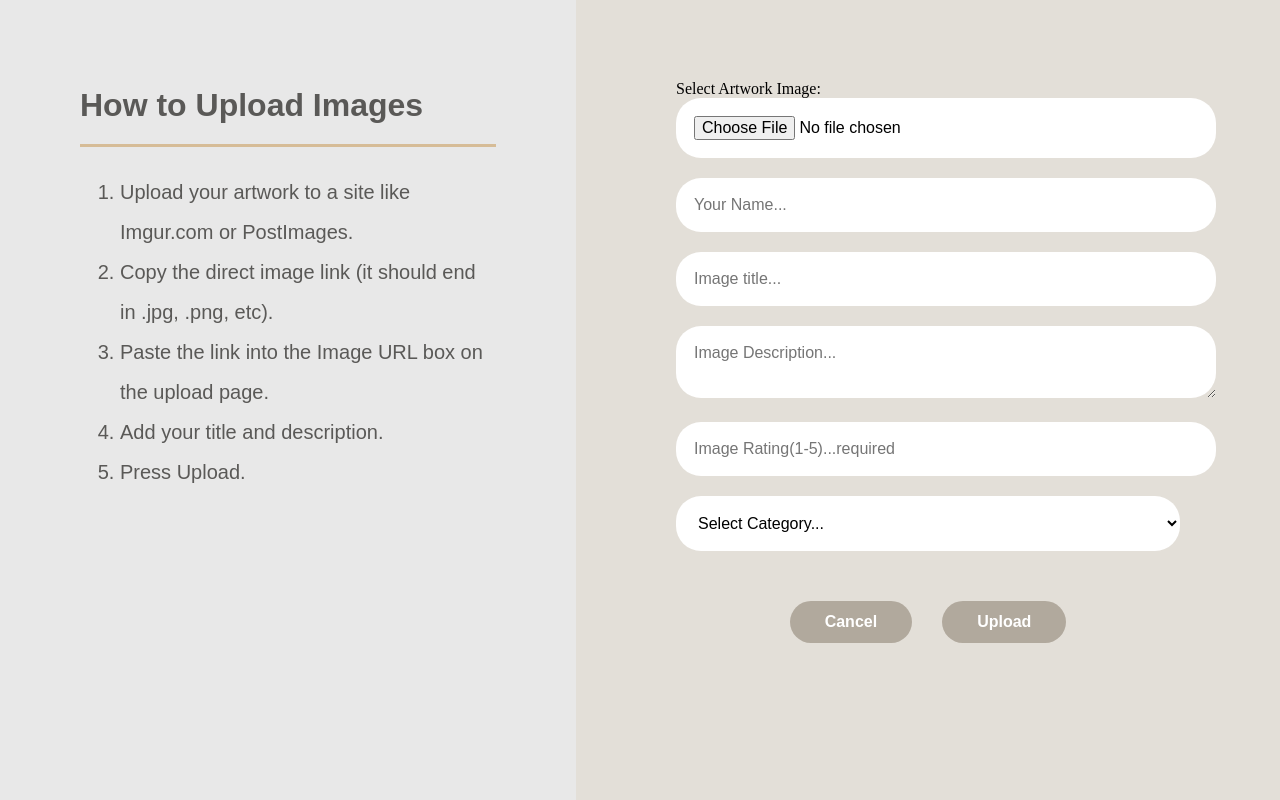
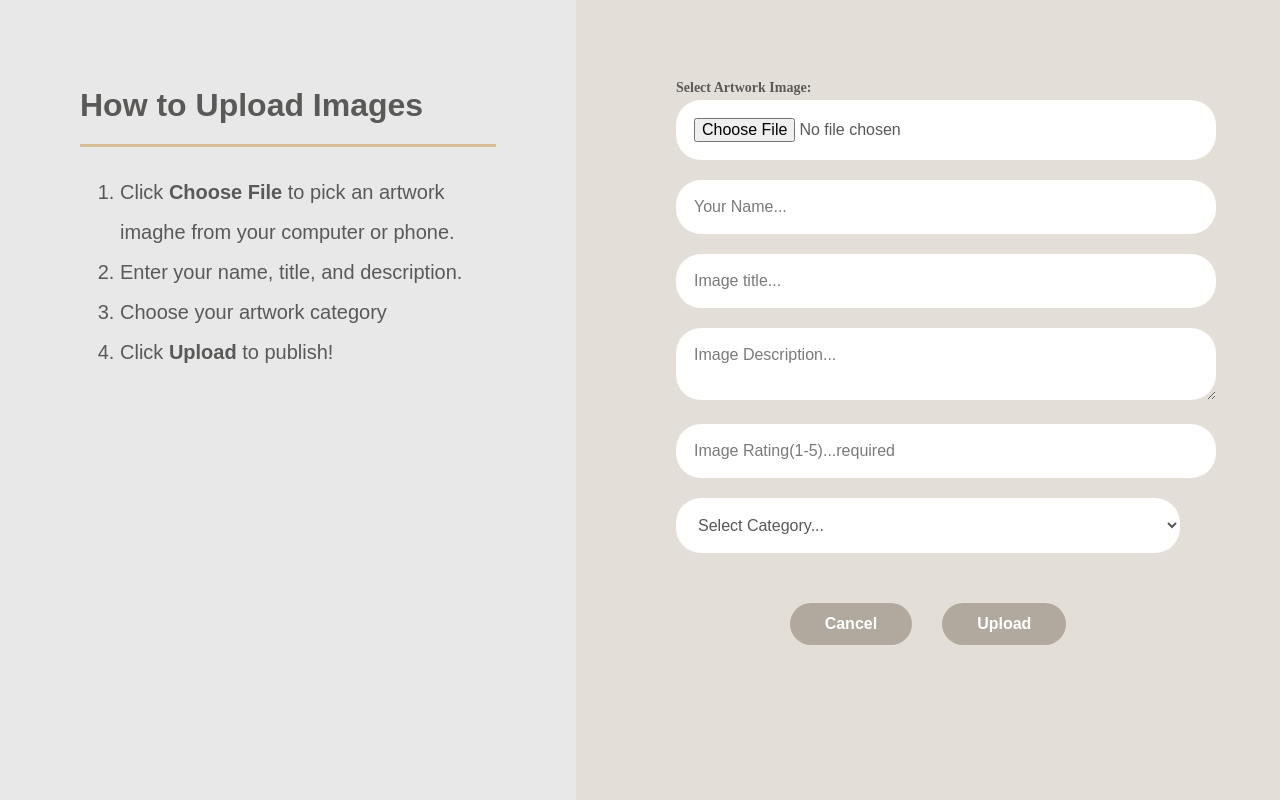
Before and after one commit to 23671jnmr/Artweb, a Flask app: page /upload in a window 1280 px wide. Run offline with Flask 3, Linux system fonts and the light colour scheme.

Commit message:
Finally changing my uploading photo Url link idea to choosing from file idea - I will probably put it  in a free cloud host so it doesn't take much space from my laptop so yeah yey!!

```diff
--- a/static/style.css
+++ b/static/style.css
@@ -488,7 +500,13 @@ body {
     background-color: #e3dfd8;
      box-sizing:  border-box;
 }
-
+.upload-right label {
+    font-size:  14px;
+    font-weight: 600;
+    color: #5a5957;
+    margin-bottom: 4px;
+    display: block;
+}
 .upload-right input,
 .upload-right textarea,
 .upload-right select {
@@ -497,11 +515,24 @@ body {
     border-radius: 25px;
     border: none;
     background-color: #fff;
+    color: #5a5957;;
     margin-bottom: 20px;
     font-size: 16px;
     font-family: 'Public Sans', sans-serif;
 }
 
+.upload-right input::placeholder,
+.upload-right textarea::placeholder {
+    color: #5a5957;
+    opacity: 0.8;
+}
+
+.upload-right select option {
+    color: #5a5957;;
+}
+.upload-right input[type='file'] {
+    color: #5a5957;;
+}
 .upload-buttons {
     display: flex;
     justify-content: center;
--- a/templates/upload.html
+++ b/templates/upload.html
@@ -12,11 +12,10 @@
             <h2>How to Upload Images </h2>
             <hr class="upload-line">
             <ol>
-                 <li>Upload your artwork to a site like Imgur.com or PostImages.</li>
-                <li>Copy the direct image link (it should end in .jpg, .png, etc).</li>
-                <li>Paste the link into the Image URL box on the upload page.</li>
-                <li>Add your title and description.</li>
-                <li>Press Upload.</li>
+                 <li>Click <strong>Choose File</strong> to pick an artwork imaghe from your computer or phone.</li>
+                <li>Enter your name, title, and description.</li>
+                <li>Choose your artwork category</li>
+                <li>Click <strong>Upload</strong> to publish!</li>
             </ol>
         </div>
 
@@ -24,8 +23,11 @@
         <div class="upload-right">
 
             <form action="{{ url_for('upload') }}" method="POST" enctype="multipart/form-data">
-                <label for="file">Select Artwork Image:</label>
-                <input type="file" name="file" accept="image/*" required>
+
+                <div class="form-group">
+                     <label for="file">Select Artwork Image:</label>
+                    <input type="file" name="file" accept="image/*" required>
+                </div>
 
                 <input type="text" name="username" placeholder="Your Name..." required>
                 <input type="text" name="title" placeholder="Image title..." required>
```
Also changed, not shown: other parts of static/style.css (+25 -13 lines), templates/art_page.html (+13 -5 lines), database.db.
